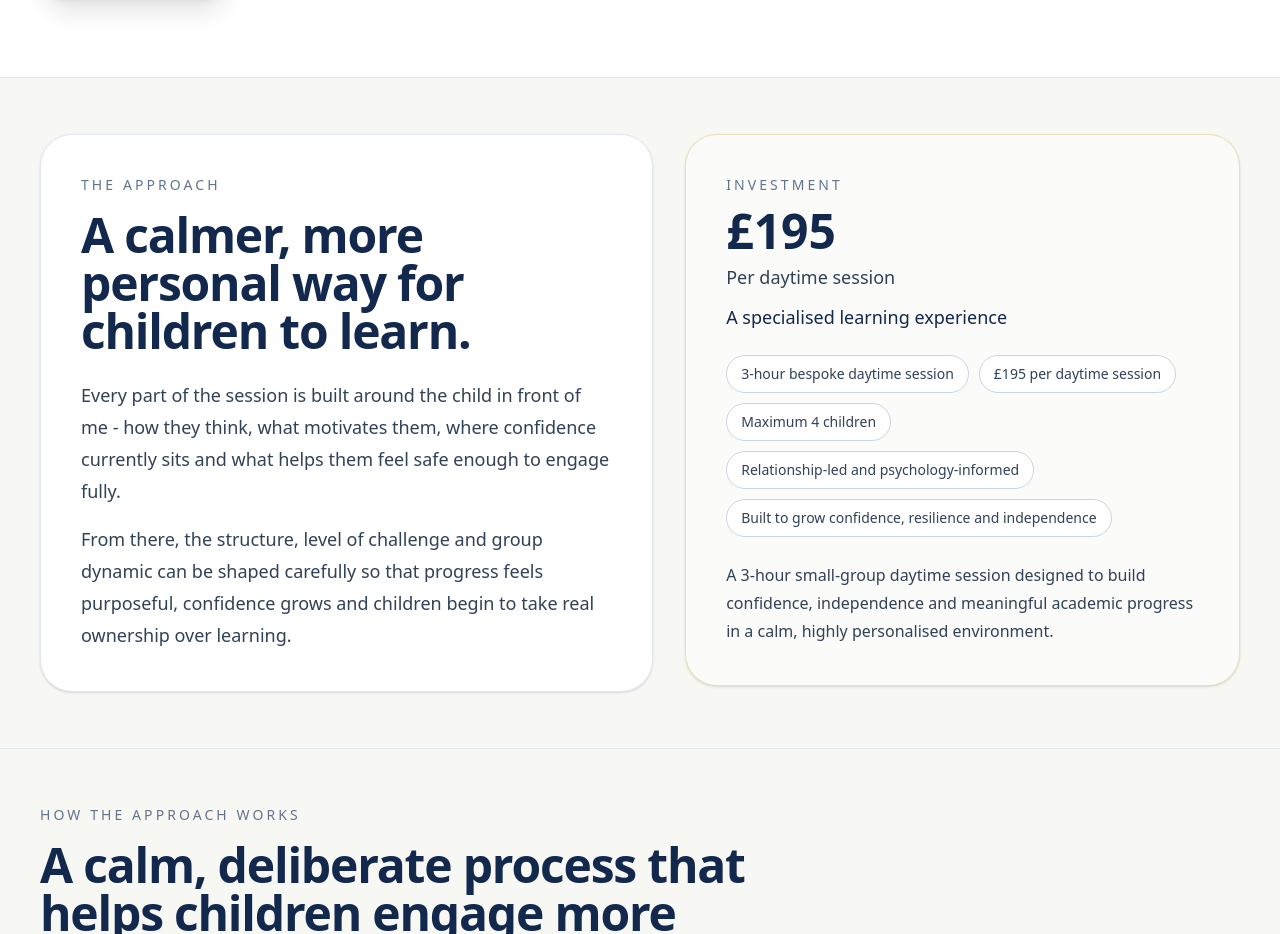
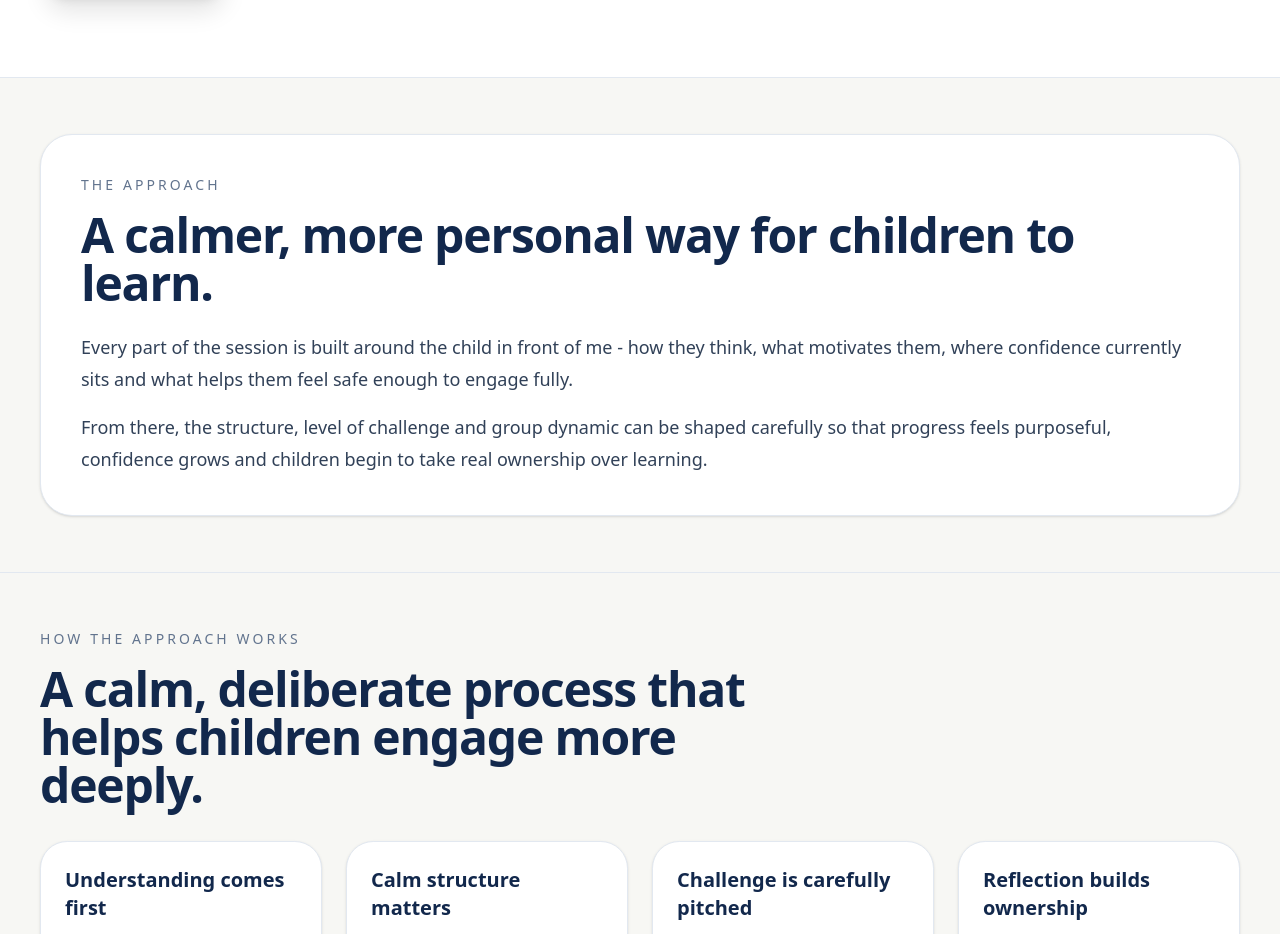
Before and after one commit to davedodd89-ai/warren-dodd-education, a Next.js app: page /why in a window 1280 px wide. Shown: the part 960-1894 px from the top of the page. Built offline with nearby package versions, Linux system fonts and the light colour scheme.

Commit message:
Remove investment section from why page

```diff
--- a/app/why/page.tsx
+++ b/app/why/page.tsx
@@ -75,14 +75,6 @@ export default function WhyPage() {
     },
   ];
 
-  const investmentPoints = [
-    "3-hour bespoke daytime session",
-    "£195 per daytime session",
-    "Maximum 4 children",
-    "Relationship-led and psychology-informed",
-    "Built to grow confidence, resilience and independence",
-  ];
-
   return (
     <div className="min-h-screen bg-[#F7F7F4] text-slate-900">
       <SiteHeader />
@@ -150,7 +142,6 @@ export default function WhyPage() {
 
       <section className="border-b border-slate-200 bg-[#F7F7F4]">
         <div className="mx-auto max-w-7xl px-6 py-10 md:px-10 md:py-14">
-          <div className="grid gap-8 lg:grid-cols-[1.05fr_0.95fr] lg:items-start">
           <div className="rounded-[2rem] border border-slate-200 bg-white p-8 shadow-sm md:p-10">
             <p className="text-sm uppercase tracking-[0.22em] text-slate-500">
               The approach
@@ -161,10 +152,9 @@ export default function WhyPage() {
             </h2>
 
             <p className="mt-6 text-base leading-7 text-slate-700 md:text-lg md:leading-8">
-                Every part of the session is built around the child in front of
-                me - how they think, what motivates them, where confidence
-                currently sits and what helps them feel safe enough to engage
-                fully.
+              Every part of the session is built around the child in front of me
+              - how they think, what motivates them, where confidence currently
+              sits and what helps them feel safe enough to engage fully.
             </p>
 
             <p className="mt-4 text-base leading-7 text-slate-700 md:text-lg md:leading-8">
@@ -173,42 +163,6 @@ export default function WhyPage() {
               confidence grows and children begin to take real ownership over
               learning.
             </p>
-            </div>
-
-            <div className="rounded-[2rem] border border-[#D8B35B]/40 bg-[#FBFBF9] p-8 shadow-sm md:p-10">
-              <p className="text-sm uppercase tracking-[0.22em] text-slate-500">
-                Investment
-              </p>
-
-              <p className="mt-3 text-4xl font-semibold text-[#12284C] md:text-5xl">
-                £195
-              </p>
-
-              <p className="mt-2 text-base text-slate-700 md:text-lg">
-                Per daytime session
-              </p>
-
-              <p className="mt-3 text-lg font-medium text-[#12284C]">
-                A specialised learning experience
-              </p>
-
-              <div className="mt-6 flex flex-wrap gap-2.5">
-                {investmentPoints.map((item) => (
-                  <span
-                    key={item}
-                    className="rounded-full border border-slate-300 bg-white px-3.5 py-2 text-xs text-slate-700 md:text-sm"
-                  >
-                    {item}
-                  </span>
-                ))}
-              </div>
-
-              <p className="mt-6 text-sm leading-6 text-slate-700 md:text-base md:leading-7">
-                A 3-hour small-group daytime session designed to build
-                confidence, independence and meaningful academic progress in a
-                calm, highly personalised environment.
-              </p>
-            </div>
           </div>
         </div>
       </section>
```
Lines whose indentation alone changed are shown as unchanged.
